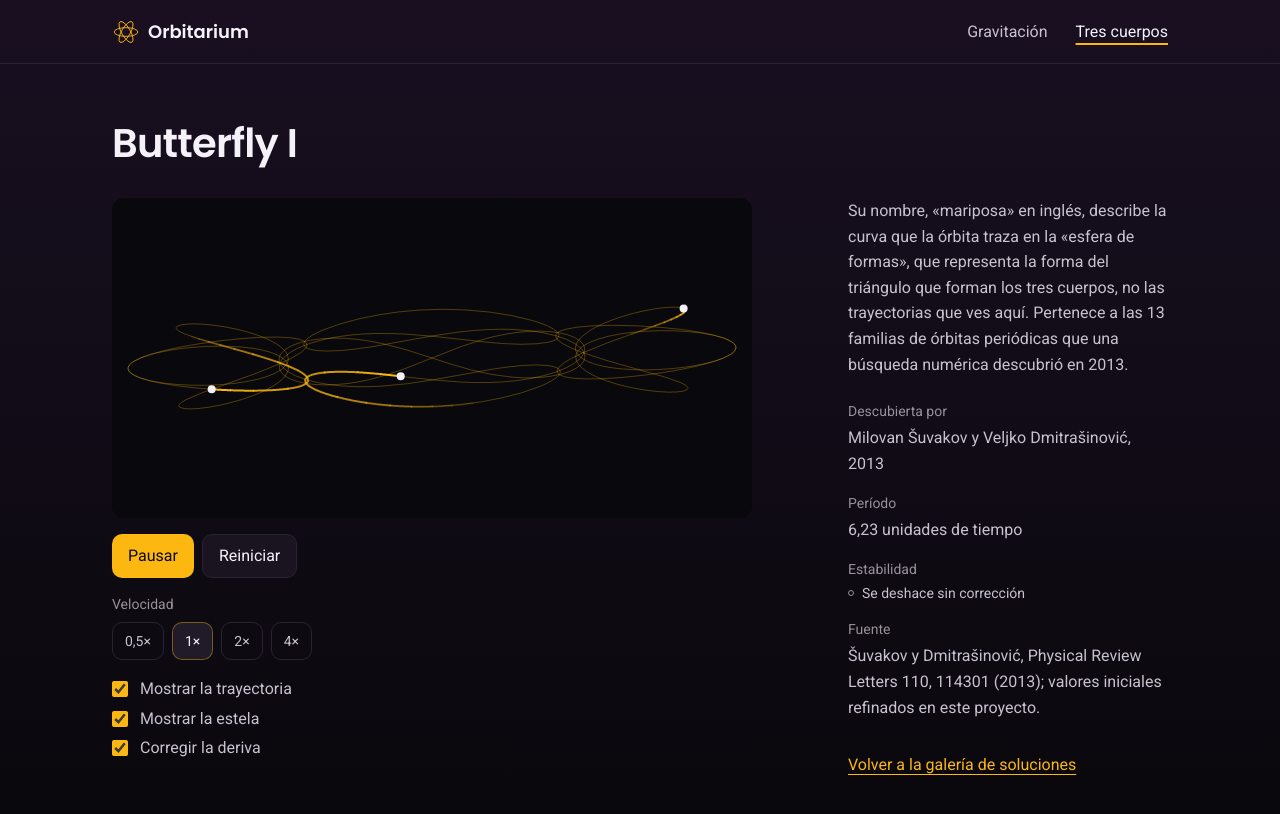
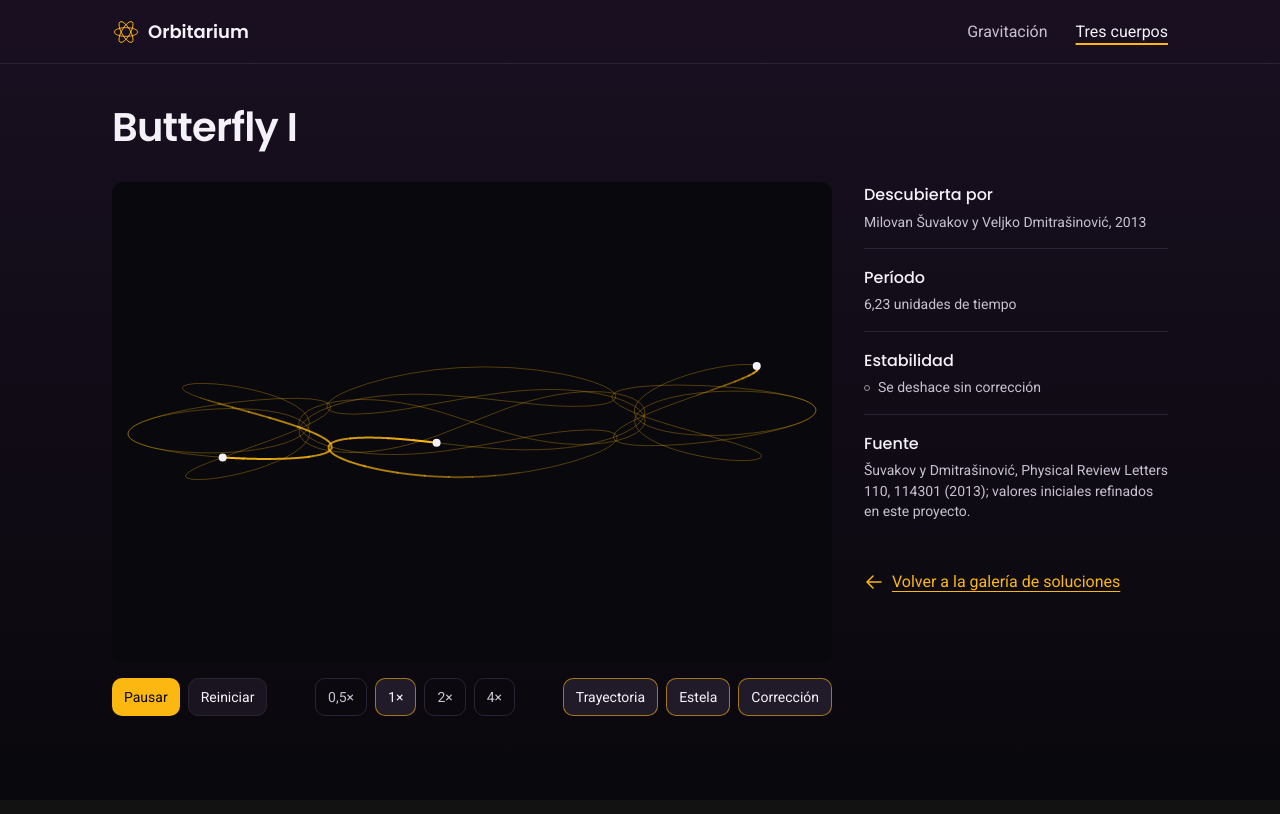
Before and after one commit to mauvies/orbitarium, a Next.js app: page /three-body/butterfly-i in a window 1280 px wide. Shown: the top 814 px of the page. Built offline with nearby package versions, Linux system fonts and the light colour scheme.

Commit message:
feat(detail): drop the description beside the facts and spread the controls across the canvas (spec 03, Decision 11, G9)

```diff
--- a/src/app/(home)/page.tsx
+++ b/src/app/(home)/page.tsx
@@ -21,7 +21,7 @@ export default function HomePage() {
       <div className="grid items-center gap-8 lg:grid-cols-2">
         <PageHeader display title={es.home.title} lead={es.home.lead} />
         {/* The same space above as the title, so the drawing clears the header. */}
-        <div className="pt-10 lg:pt-14">
+        <div className="pt-10">
           <HeroOrbit />
         </div>
       </div>
--- /dev/null
+++ b/src/app/three-body/[slug]/back-link.tsx
@@ -0,0 +1,27 @@
+import Link from "next/link";
+import { es } from "@/content/es";
+
+export function BackLink() {
+  return (
+    <Link
+      href="/three-body"
+      className="group/back inline-flex items-center gap-2 text-accent"
+    >
+      <svg
+        aria-hidden="true"
+        viewBox="0 0 20 20"
+        className="size-5 shrink-0 motion-safe:transition-transform group-hover/back:-translate-x-0.5"
+      >
+        <path
+          d="M17 10H3M9 4l-6 6 6 6"
+          fill="none"
+          stroke="currentColor"
+          strokeWidth={1.5}
+          strokeLinecap="round"
+          strokeLinejoin="round"
+        />
+      </svg>
+      <span className="underline underline-offset-4">{es.detail.backLink}</span>
+    </Link>
+  );
+}
--- a/src/app/three-body/[slug]/orbit-canvas.tsx
+++ b/src/app/three-body/[slug]/orbit-canvas.tsx
@@ -2,7 +2,6 @@
 
 import { useLayoutEffect, useRef } from "react";
 import type { OrbitPath } from "@/drawing/orbit-path";
-import { canvasAspectRatio } from "@/drawing/transform";
 import type { OrbitPreset } from "@/orbits";
 import type { DetailPreferences } from "./detail-preferences";
 import {
@@ -11,11 +10,15 @@ import {
   startOrbitAnimation,
 } from "./orbit-animation";
 
-/**
- * The canvas and the animation on it. React renders it only when a control
- * changes; the frames never go through React (spec 03, Decision 5).
- * `onCollision` must keep its identity, or the animation starts over.
- */
+interface Props {
+  orbit: OrbitPreset;
+  path: OrbitPath;
+  label: string;
+  playing: boolean;
+  preferences: DetailPreferences;
+  onCollision: () => void;
+}
+
 export function OrbitCanvas({
   orbit,
   path,
@@ -23,14 +26,7 @@ export function OrbitCanvas({
   playing,
   preferences: { speed, showPath, showTrail, correction },
   onCollision,
-}: {
-  orbit: OrbitPreset;
-  path: OrbitPath;
-  label: string;
-  playing: boolean;
-  preferences: DetailPreferences;
-  onCollision: () => void;
-}) {
+}: Props) {
   const canvasRef = useRef<HTMLCanvasElement>(null);
   const animationRef = useRef<OrbitAnimation | null>(null);
   const controlsRef = useRef<PlayerControls>({
@@ -53,6 +49,7 @@ export function OrbitCanvas({
     if (canvas === null) {
       throw new Error("the orbit canvas is not mounted");
     }
+
     const animation = startOrbitAnimation(
       canvas,
       orbit,
@@ -61,6 +58,7 @@ export function OrbitCanvas({
       onCollision,
     );
     animationRef.current = animation;
+
     return () => {
       animation.stop();
       animationRef.current = null;
@@ -72,9 +70,7 @@ export function OrbitCanvas({
       ref={canvasRef}
       role="img"
       aria-label={label}
-      className="w-full max-w-160 rounded-xl bg-bg-bottom"
-      // Each orbit's own ratio, so Tailwind cannot generate the class.
-      style={{ aspectRatio: canvasAspectRatio(path.bounds) }}
+      className="aspect-3/2 w-full max-w-180 rounded-xl bg-bg-bottom"
     />
   );
 }
--- a/src/app/three-body/[slug]/orbit-facts.tsx
+++ b/src/app/three-body/[slug]/orbit-facts.tsx
@@ -2,8 +2,11 @@ import { es } from "@/content/es";
 import type { OrbitPreset } from "@/orbits";
 import { StabilityStatus } from "../stability-status";
 
-/** Who found the orbit, its period, its stability label and its source. */
-export function OrbitFacts({ orbit }: { orbit: OrbitPreset }) {
+interface Props {
+  orbit: OrbitPreset;
+}
+
+export function OrbitFacts({ orbit }: Props) {
   const content = es.orbits[orbit.slug];
   const facts = [
     { term: es.detail.facts.discovery, value: content.discovery },
@@ -14,12 +17,13 @@ export function OrbitFacts({ orbit }: { orbit: OrbitPreset }) {
     },
     { term: es.detail.facts.source, value: content.source },
   ];
+
   return (
-    <dl className="grid gap-4">
+    <dl className="divide-y divide-line">
       {facts.map(({ term, value }) => (
-        <div key={term}>
-          <dt className="text-small text-muted">{term}</dt>
-          <dd className="mt-1">{value}</dd>
+        <div key={term} className="py-4 first:pt-0">
+          <dt className="font-heading font-medium text-strong">{term}</dt>
+          <dd className="mt-1 text-small">{value}</dd>
         </div>
       ))}
     </dl>
--- a/src/app/three-body/[slug]/page.tsx
+++ b/src/app/three-body/[slug]/page.tsx
@@ -1,17 +1,15 @@
 import type { Metadata } from "next";
-import Link from "next/link";
 import { notFound } from "next/navigation";
 import { Container } from "@/components/container";
 import { PageHeader } from "@/components/page-header";
 import { es } from "@/content/es";
 import { orbitPath } from "@/drawing/orbit-path";
 import { getOrbit, type OrbitPreset, orbits } from "@/orbits";
+import { BackLink } from "./back-link";
 import { CANVAS_MAX_WIDTH_PX } from "./orbit-animation";
 import { OrbitFacts } from "./orbit-facts";
 import { OrbitPlayer } from "./orbit-player";
 
-// Spec 03, Decision 1: one page per orbit, built ahead of time; any other
-// slug is a 404.
 export const dynamicParams = false;
 
 export function generateStaticParams(): { slug: string }[] {
@@ -30,26 +28,19 @@ export default async function OrbitPage({
 }: PageProps<"/three-body/[slug]">) {
   const orbit = orbitFor((await params).slug);
   const content = es.orbits[orbit.slug];
+
   return (
     <Container className="pb-16">
       <PageHeader title={content.name} />
-      <div className="mt-8 grid items-start gap-8 lg:grid-cols-[minmax(0,1fr)_20rem]">
+      <div className="mt-8 grid items-start gap-8 lg:grid-cols-[minmax(0,45rem)_minmax(0,1fr)]">
         <OrbitPlayer
           orbit={orbit}
           path={orbitPath(orbit, CANVAS_MAX_WIDTH_PX)}
         />
         <div className="max-w-[60ch]">
-          <p>{content.description}</p>
-          <div className="mt-6">
-            <OrbitFacts orbit={orbit} />
-          </div>
+          <OrbitFacts orbit={orbit} />
           <p className="mt-8">
-            <Link
-              href="/three-body"
-              className="text-accent underline underline-offset-4"
-            >
-              {es.detail.backLink}
-            </Link>
+            <BackLink />
           </p>
         </div>
       </div>
--- a/src/app/three-body/[slug]/player-controls.tsx
+++ b/src/app/three-body/[slug]/player-controls.tsx
@@ -10,11 +10,21 @@ const TOGGLES = [
   { preference: "correction", label: player.correction },
 ] as const;
 
-/**
- * Native buttons, radio buttons and checkboxes, so every control works from
- * the keyboard (spec 03, Decision 11). Disabled until the page hydrates: a
- * click before then would be lost.
- */
+const OPTION_CLASSES =
+  "relative flex items-center rounded-[10px] border border-line px-3 py-2 text-small hover:text-strong has-checked:border-accent/60 has-checked:bg-surface-raised has-checked:text-strong";
+const OPTION_INPUT_CLASSES =
+  "absolute inset-0 cursor-pointer appearance-none rounded-[10px]";
+
+interface Props {
+  playing: boolean;
+  collided: boolean;
+  hydrated: boolean;
+  preferences: DetailPreferences;
+  onPlayingChange: (playing: boolean) => void;
+  onRestart: () => void;
+  onPreferencesChange: (preferences: DetailPreferences) => void;
+}
+
 export function PlayerControls({
   playing,
   collided,
@@ -23,66 +33,51 @@ export function PlayerControls({
   onPlayingChange,
   onRestart,
   onPreferencesChange,
-}: {
-  playing: boolean;
-  collided: boolean;
-  hydrated: boolean;
-  preferences: DetailPreferences;
-  onPlayingChange: (playing: boolean) => void;
-  onRestart: () => void;
-  onPreferencesChange: (preferences: DetailPreferences) => void;
-}) {
+}: Props) {
   return (
     <fieldset
       disabled={!hydrated}
       aria-label={player.controls}
-      className="grid gap-4"
+      className="flex w-full max-w-180 flex-wrap items-center justify-between gap-x-6 gap-y-3"
     >
-      <div className="flex flex-wrap gap-2">
+      <div className="flex gap-2">
         <button
           type="button"
           onClick={() => onPlayingChange(!playing)}
           // A collision stops the animation; only restarting goes on.
           disabled={collided}
-          className="rounded-[10px] bg-accent px-4 py-2 text-bg-bottom disabled:opacity-50"
+          className="rounded-[10px] bg-accent px-3 py-2 text-bg-bottom text-small disabled:opacity-50"
         >
           {playing && !collided ? player.pause : player.play}
         </button>
         <button
           type="button"
           onClick={onRestart}
-          className="rounded-[10px] border border-line bg-surface px-4 py-2 text-strong hover:bg-surface-raised"
+          className="rounded-[10px] border border-line bg-surface px-3 py-2 text-small text-strong hover:bg-surface-raised"
         >
           {player.restart}
         </button>
       </div>
       <fieldset>
-        <legend className="text-small text-muted">{player.speed}</legend>
-        <div className="mt-2 flex flex-wrap gap-2">
+        <legend className="sr-only">{player.speed}</legend>
+        <div className="flex gap-2">
           {PLAYBACK_SPEEDS.map((speed) => (
-            <label
-              key={speed}
-              className="relative flex items-center rounded-[10px] border border-line px-3 py-2 text-small hover:text-strong has-checked:border-accent/40 has-checked:bg-surface-raised has-checked:text-strong"
-            >
-              {/* Invisible but covering the label: it takes the clicks, and the focus ring outlines the whole option. */}
+            <label key={speed} className={OPTION_CLASSES}>
               <input
                 type="radio"
                 name="speed"
                 checked={preferences.speed === speed}
                 onChange={() => onPreferencesChange({ ...preferences, speed })}
-                className="absolute inset-0 cursor-pointer appearance-none rounded-[10px]"
+                className={OPTION_INPUT_CLASSES}
               />
               {player.speedOption(speed)}
             </label>
           ))}
         </div>
       </fieldset>
-      <div className="grid gap-1">
+      <div className="flex gap-2">
         {TOGGLES.map(({ preference, label }) => (
-          <label
-            key={preference}
-            className="flex min-h-6 cursor-pointer items-center gap-3 hover:text-strong"
-          >
+          <label key={preference} className={OPTION_CLASSES}>
             <input
               type="checkbox"
               checked={preferences[preference]}
@@ -92,7 +87,7 @@ export function PlayerControls({
                   [preference]: event.target.checked,
                 })
               }
-              className="size-4 cursor-pointer accent-accent"
+              className={OPTION_INPUT_CLASSES}
             />
             {label}
           </label>
--- a/src/components/page-header.tsx
+++ b/src/components/page-header.tsx
@@ -8,7 +8,7 @@ interface Props {
 
 export function PageHeader({ title, lead, display = false }: Props) {
   return (
-    <div className="pt-10 lg:pt-14">
+    <div className="pt-10">
       <h1
         className={`font-heading font-semibold text-strong ${
           display ? "text-display" : "text-title"
--- a/src/content/es.ts
+++ b/src/content/es.ts
@@ -149,9 +149,9 @@ export const es = {
       restart: "Reiniciar",
       speed: "Velocidad",
       speedOption: (speed: number) => `${speedFormat.format(speed)}×`,
-      showPath: "Mostrar la trayectoria",
-      showTrail: "Mostrar la estela",
-      correction: "Corregir la deriva",
+      showPath: "Trayectoria",
+      showTrail: "Estela",
+      correction: "Corrección",
       // Spec 03, Decision 12.
       collision:
         "Dos cuerpos han chocado y la simulación se ha detenido. Pulsa «Reiniciar» para empezar de nuevo.",
--- a/src/drawing/transform.ts
+++ b/src/drawing/transform.ts
@@ -1,7 +1,6 @@
 import type { Vec2 } from "@/physics";
 import type { Bounds } from "./orbit-path";
 
-/** From simulation units to canvas pixels: x' = offsetX + x·scale, y' = offsetY − y·scale. */
 export type CanvasTransform = {
   readonly scale: number;
   readonly offsetX: number;
@@ -45,20 +44,6 @@ export function toCanvas(
   return { x: offsetX + x * scale, y: offsetY - y * scale };
 }
 
-// Spec 03, Decision 5: flat orbits fill a wide canvas, and none is drawn
-// taller than it is wide.
-const MIN_ASPECT_RATIO = 1;
-const MAX_ASPECT_RATIO = 2;
-
-/** The canvas's width : height for `bounds`, between 1:1 and 2:1. */
-export function canvasAspectRatio(bounds: Bounds): number {
-  const { boundsWidth, boundsHeight } = sizeOf(bounds);
-  return Math.min(
-    MAX_ASPECT_RATIO,
-    Math.max(MIN_ASPECT_RATIO, boundsWidth / boundsHeight),
-  );
-}
-
 function sizeOf(bounds: Bounds): {
   boundsWidth: number;
   boundsHeight: number;
```
Also changed, not shown: src/app/three-body/[slug]/orbit-animation.ts (+6 -5 lines), 3 other files (tests, documents, lock files or other folders).
